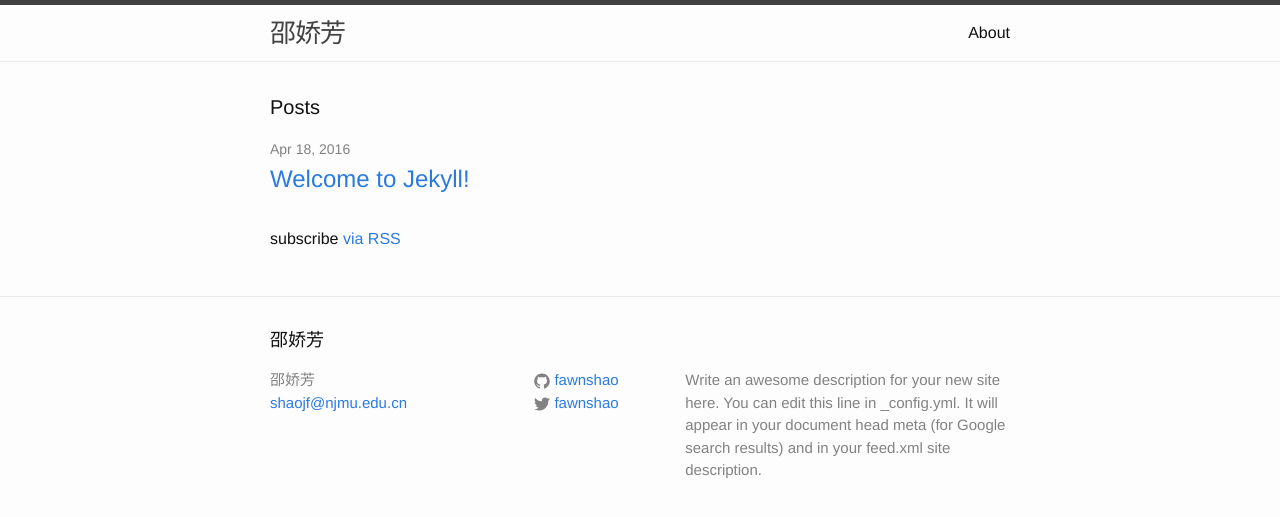
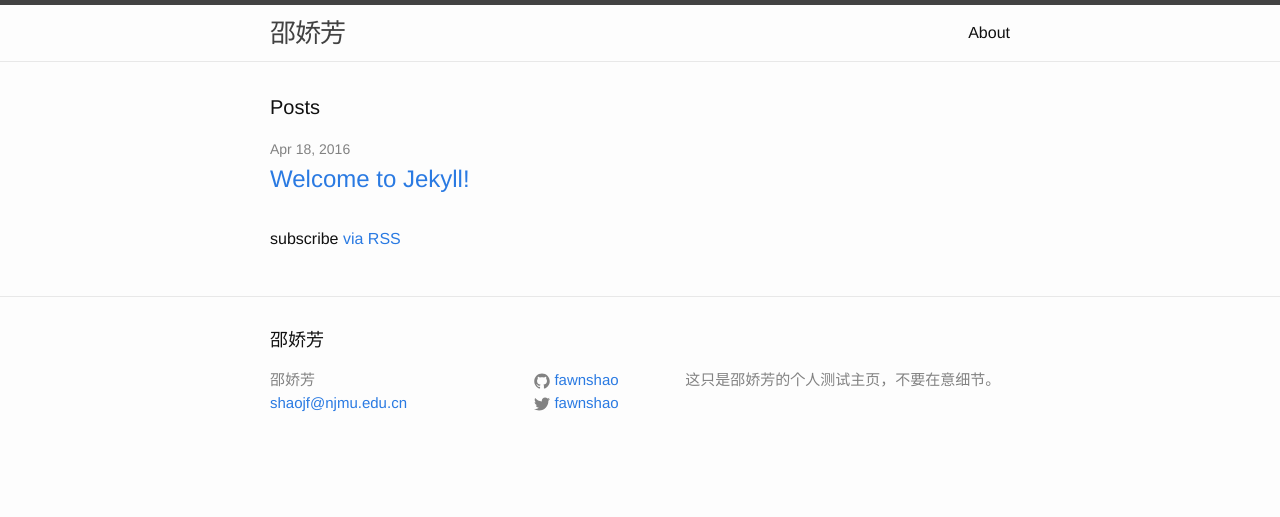
Before and after one commit to fawnshao/fawnshao.github.io, a Jekyll site: the page built from index.html, in a window 1280 px wide. Shown: the top 517 px of the page. Built offline with Jekyll 4.4.1, drawn with Linux system fonts in a browser that asks for light colours.

Commit message:
test
test

```diff
--- a/_config.yml
+++ b/_config.yml
@@ -9,9 +9,7 @@
 title: 邵娇芳
 email: shaojf@njmu.edu.cn
 description: > # this means to ignore newlines until "baseurl:"
-  Write an awesome description for your new site here. You can edit this
-  line in _config.yml. It will appear in your document head meta (for
-  Google search results) and in your feed.xml site description.
+  这只是邵娇芳的个人测试主页，不要在意细节。
 baseurl: "" # the subpath of your site, e.g. /blog
 url: "http://yourdomain.com" # the base hostname & protocol for your site
 twitter_username: fawnshao
```
